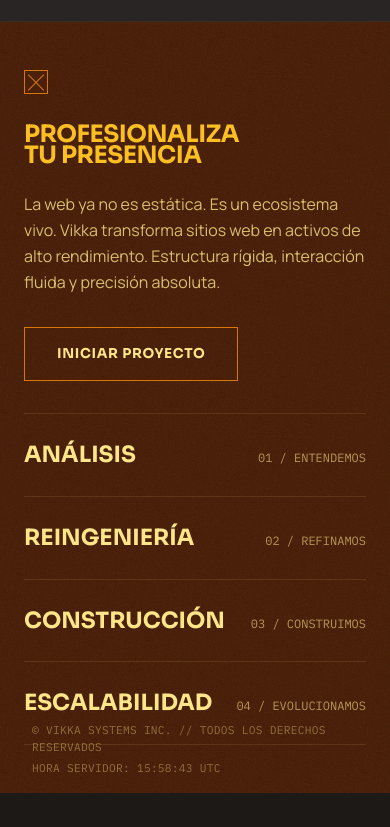
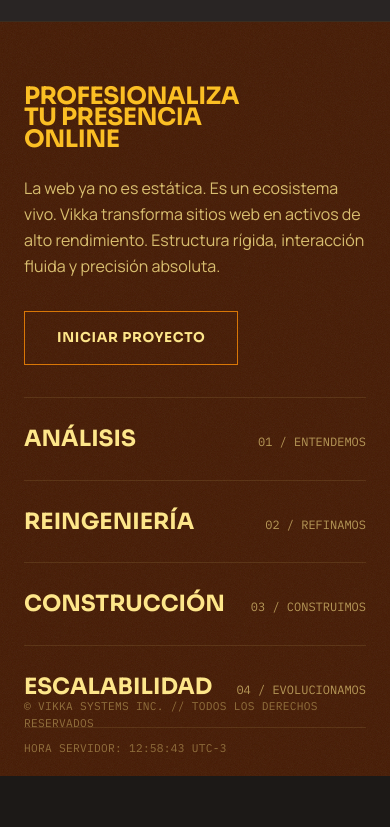
Before and after one commit to d3troy34/vikka, a React (Vite) app: page / in a window 390 px wide. Shown: the part 527-1354 px from the top of the page. Built offline with nearby package versions, Linux system fonts and the light colour scheme.

Commit message:
Adjust services heading layout and footer time display

```diff
--- a/src/components/Services.jsx
+++ b/src/components/Services.jsx
@@ -14,7 +14,10 @@ function Services() {
     const update = () => {
       if (!timeRef.current) return;
       const now = new Date();
-      timeRef.current.textContent = now.toISOString().split('T')[1].split('.')[0];
+      timeRef.current.textContent = now.toLocaleTimeString('es-AR', {
+        hour12: false,
+        timeZone: 'America/Argentina/Buenos_Aires',
+      });
     };
 
     update();
@@ -30,12 +33,12 @@ function Services() {
     >
       <div className="relative z-[1] mx-auto grid max-w-6xl gap-8 md:grid-cols-2">
         <div data-services-col="left">
-          <span className="geo-icon" />
-
           <h2 className="mt-4 font-display text-[clamp(1.5rem,4vw,3rem)] font-bold uppercase leading-[0.9] tracking-[-0.02em] text-vekka-amber-mid">
             Profesionaliza
             <br />
             Tu Presencia
+            <br />
+            Online
           </h2>
 
           <p className="mt-6 max-w-[40ch] text-[clamp(1rem,1.5vw,1.25rem)] leading-relaxed text-vekka-gold/80">
@@ -67,9 +70,9 @@ function Services() {
         </div>
       </div>
 
-      <div className="absolute bottom-4 left-8 right-8 z-[1] flex flex-col gap-1 font-mono text-[0.7rem] uppercase tracking-wide text-vekka-gold/40 sm:flex-row sm:justify-between">
+      <div className="absolute bottom-3 left-4 right-4 z-[1] flex flex-col gap-2 px-2 py-2 font-mono text-[0.7rem] uppercase tracking-wide text-vekka-gold/40 sm:bottom-4 sm:left-8 sm:right-8 sm:gap-1 sm:px-0 sm:py-0 sm:flex-row sm:justify-between">
         <span>&copy; VIKKA SYSTEMS INC. // TODOS LOS DERECHOS RESERVADOS</span>
-        <span>HORA SERVIDOR: <span ref={timeRef}>00:00:00</span> UTC</span>
+        <span>HORA SERVIDOR: <span ref={timeRef}>00:00:00</span> UTC-3</span>
       </div>
     </section>
   );
```
